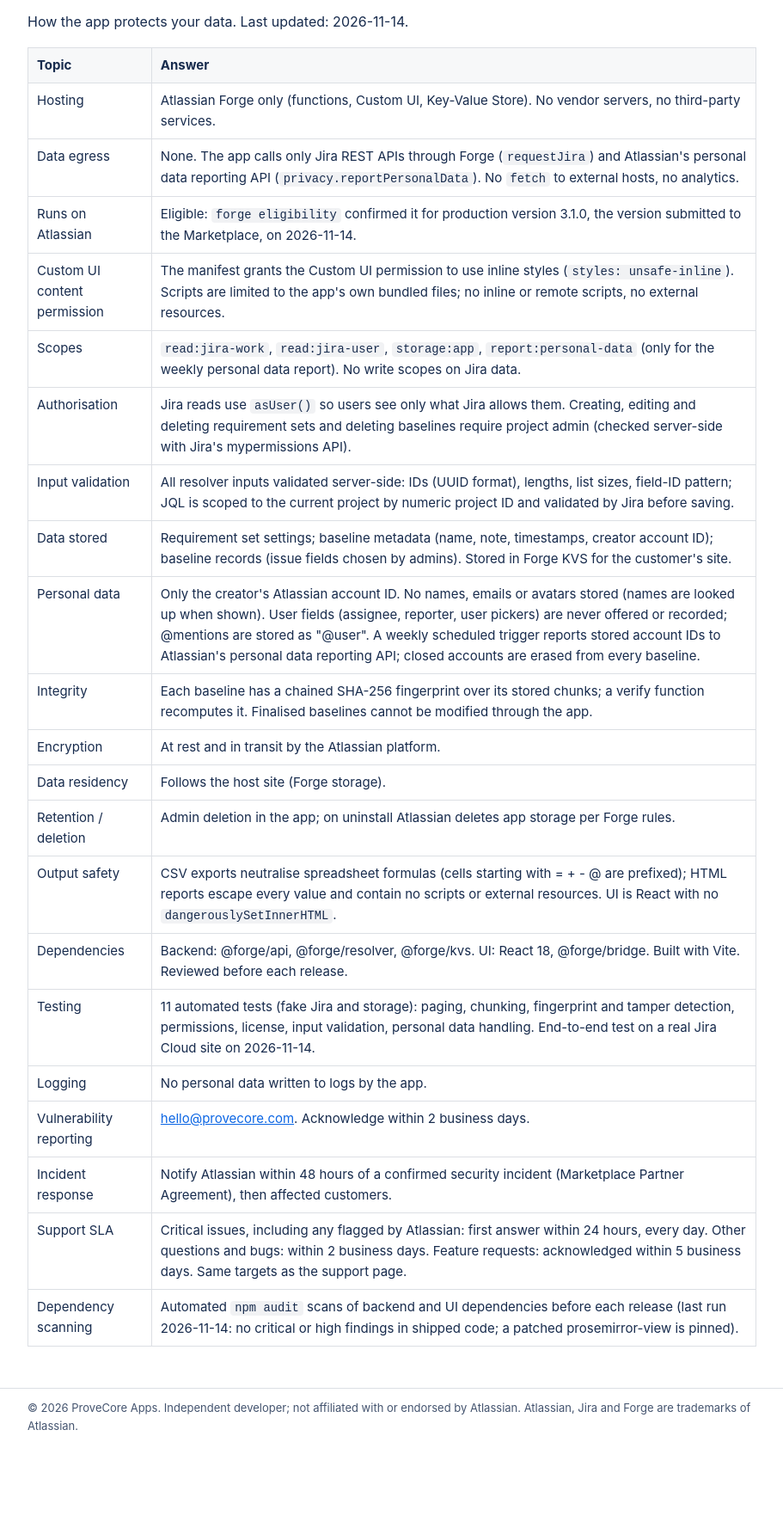
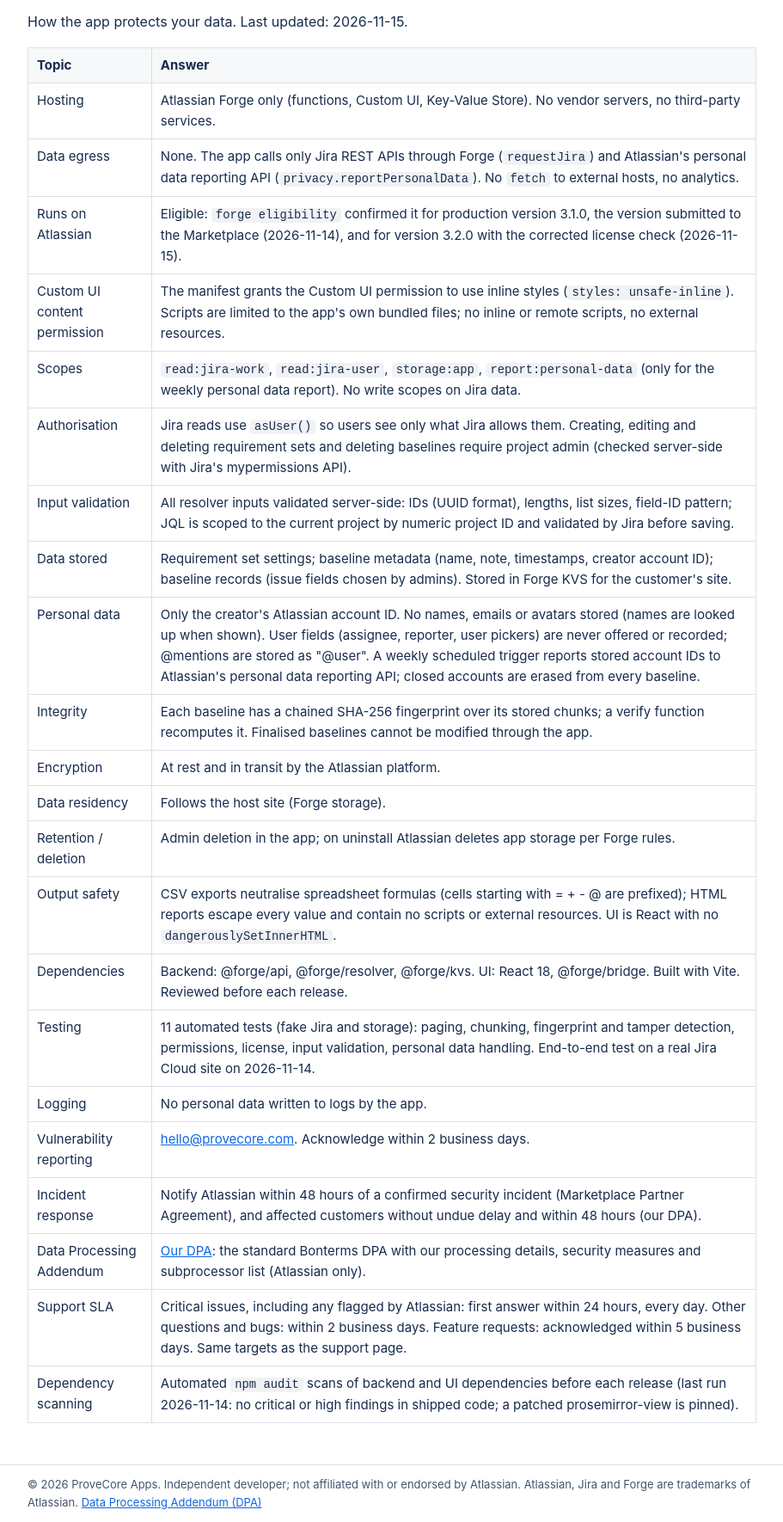
Before and after one commit to kortali-apps/kortali-apps.github.io, a plain HTML site: page baseline-vault/security.html in a window 1280 px wide. Shown: the part 128-1898 px from the top of the page at 86% size, without its empty margins (184-1095 px from the left). Before the commit the page ends 1809 px from the top, so only its background shows below. Drawn offline with Linux system fonts and the light colour scheme.

Commit message:
Link the DPA from privacy and security; Runs on Atlassian 3.2.0

```diff
--- a/baseline-vault/security.html
+++ b/baseline-vault/security.html
@@ -25,7 +25,7 @@ footer .bar{display:block}
 <nav><a href="../baseline-vault/">Baseline Vault</a><a href="../baseline-vault/docs.html">User guide</a><a href="../baseline-vault/privacy.html">Privacy</a><a href="../baseline-vault/security.html" class="on">Security</a><a href="../support.html">Support</a></nav></div></header>
 <main>
 <h1>Security – Baseline Vault for Jira</h1>
-<p>How the app protects your data. Last updated: 2026-11-14.</p>
+<p>How the app protects your data. Last updated: 2026-11-15.</p>
 <div class="table-wrap"><table>
 <thead>
 <tr>
@@ -43,7 +43,7 @@ footer .bar{display:block}
 </tr>
 <tr>
 <td>Runs on Atlassian</td>
-<td>Eligible: <code>forge eligibility</code> confirmed it for production version 3.1.0, the version submitted to the Marketplace, on 2026-11-14.</td>
+<td>Eligible: <code>forge eligibility</code> confirmed it for production version 3.1.0, the version submitted to the Marketplace (2026-11-14), and for version 3.2.0 with the corrected license check (2026-11-15).</td>
 </tr>
 <tr>
 <td>Custom UI content permission</td>
@@ -107,7 +107,11 @@ footer .bar{display:block}
 </tr>
 <tr>
 <td>Incident response</td>
-<td>Notify Atlassian within 48 hours of a confirmed security incident (Marketplace Partner Agreement), then affected customers.</td>
+<td>Notify Atlassian within 48 hours of a confirmed security incident (Marketplace Partner Agreement), and affected customers without undue delay and within 48 hours (our DPA).</td>
+</tr>
+<tr>
+<td>Data Processing Addendum</td>
+<td><a href="../dpa.html">Our DPA</a>: the standard Bonterms DPA with our processing details, security measures and subprocessor list (Atlassian only).</td>
 </tr>
 <tr>
 <td>Support SLA</td>
@@ -121,5 +125,5 @@ footer .bar{display:block}
 
 </main>
 <footer><div class="bar">© 2026 ProveCore Apps. Independent developer; not affiliated with or endorsed by Atlassian.
-Atlassian, Jira and Forge are trademarks of Atlassian.</div></footer>
+Atlassian, Jira and Forge are trademarks of Atlassian. <a href="../dpa.html">Data Processing Addendum (DPA)</a></div></footer>
 </body></html>
```
Also changed, not shown: baseline-vault/docs.html (+1 -1 lines), baseline-vault/index.html (+1 -1 lines), baseline-vault/privacy.html (+6 -2 lines).
